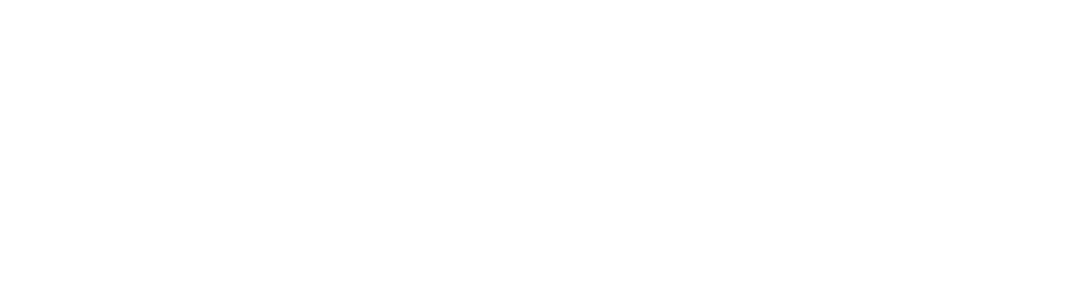
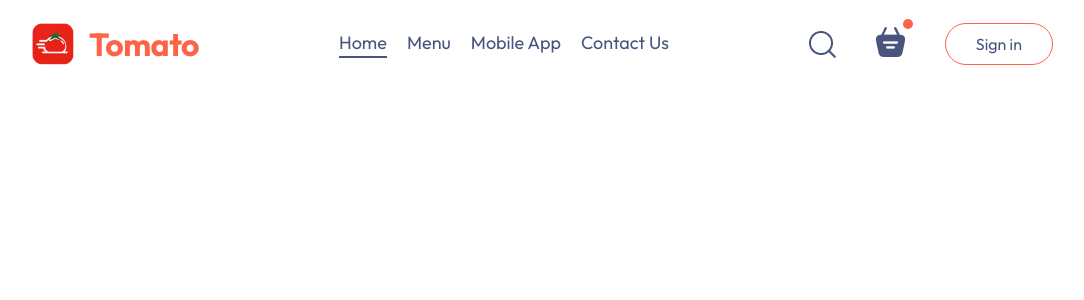
Before and after one commit to mohitpawar12/Tomato-Food_Delivery_Website, a React (Vite) app in the folder Frontend/: page / in a window 1280 px wide. Shown: the top 300 px of the page, without its empty margins (99-1183 px from the left). Built offline with nearby package versions, Linux system fonts and the light colour scheme.

Commit message:
Add navigation bar

```diff
--- a/Frontend/index.html
+++ b/Frontend/index.html
@@ -2,7 +2,7 @@
 <html lang="en">
   <head>
     <meta charset="UTF-8" />
-    <link rel="icon" type="image/svg+xml" href="/favicon.svg" />
+    <link rel="icon" type="image/svg+xml/png" href="/favicon.png" />
     <meta name="viewport" content="width=device-width, initial-scale=1.0" />
     <title>Tomato</title>
   </head>
--- a/Frontend/src/App.jsx
+++ b/Frontend/src/App.jsx
@@ -1,9 +1,10 @@
 import React from 'react'
+import Navbar from './components/Navbar/Navbar'
 
 const App = () => {
   return (
-    <div>
-
+    <div className='app'>
+      <Navbar/>
     </div>
   )
 }
--- /dev/null
+++ b/Frontend/src/components/Navbar/Navbar.css
@@ -0,0 +1,79 @@
+.navbar {
+    padding: 20px 0;
+    display: flex;
+    justify-content: space-between;
+    align-items: center;
+}
+
+.navbar-brand {
+    display: flex;
+    align-items: center;
+    gap: 12px;
+    cursor: pointer;
+}
+
+.navbar-brand .logo-text {
+    color: tomato;
+    font-size: 32px;
+    font-weight: 700;
+    letter-spacing: -0.5px;
+    font-family: 'Outfit';
+}
+
+.navbar .logo {
+    height: 48px;
+    width: auto;
+    object-fit: contain;
+}
+
+.navbar-menu {
+    display: flex;
+    list-style: none;
+    gap: 20px;
+    color: #49557e;
+    font-size: 18px;
+}
+
+.navbar-right {
+    display: flex;
+    align-items: center;
+    gap: 40px;
+}
+
+.navbar button {
+    background: transparent;
+    font-size: 16px;
+    color: #49557e;
+    border: 1px solid tomato;
+    padding: 10px 30px;
+    border-radius: 50px;
+    cursor: pointer;
+    transition: 0.3s;
+}
+
+.navbar button:hover {
+    background-color: #fff4f2;
+}
+
+.navbar .active {
+    padding-bottom: 2px;
+    border-bottom: 2px solid #49557e;
+}
+
+.navbar li {
+    cursor: pointer;
+}
+
+.navbar-search-icon {
+    position: relative;
+}
+
+.navbar-search-icon .dot {
+    position: absolute;
+    min-width: 10px;
+    min-height: 10px;
+    background-color: tomato;
+    border-radius: 5px;
+    top: -8px;
+    right: -8px;
+}
--- /dev/null
+++ b/Frontend/src/components/Navbar/Navbar.jsx
@@ -0,0 +1,40 @@
+import React, { useState } from 'react'
+import './Navbar.css'
+import { assets } from '../../assets/frontend_assets/assets'
+
+const Navbar = () => {
+
+    const [menu, setMenu] = useState("home")
+
+    return (
+        <div className='navbar'>
+
+            <div className="navbar-brand">
+                <img className='logo' src="./favicon.png" alt="logo"  />
+                {/* <img src={assets.logo} alt="logo-text" className="logo-text" /> */}
+                <span className="logo-text">Tomato</span>
+            </div>
+
+            <ul className="navbar-menu">
+                <li onClick={() => setMenu("home")} className={menu === "home" ? "active" : ""}>Home</li>
+                <li onClick={() => setMenu("menu")} className={menu === "menu" ? "active" : ""}>Menu</li>
+                <li onClick={() => setMenu("mobile-app")} className={menu === "mobile-app" ? "active" : ""}>Mobile App</li>
+                <li onClick={() => setMenu("contact-us")} className={menu === "contact-us" ? "active" : ""}>Contact Us</li>
+            </ul>
+
+            <div className="navbar-right">
+                <img src={assets.search_icon} alt="search icon" />
+
+                <div className="navbar-search-icon">
+                    <img src={assets.basket_icon} alt="basket icon" />
+
+                    <div className="dot"></div>
+                </div>
+                <button>Sign in</button>
+            </div>
+
+        </div>
+    )
+}
+
+export default Navbar
--- a/Frontend/src/index.css
+++ b/Frontend/src/index.css
@@ -1,7 +1,10 @@
+@import url('https://fonts.googleapis.com/css2?family=Dancing+Script:wght@400..700&family=Outfit:wght@100..900&family=Poppins:ital,wght@0,100;0,200;0,300;0,400;0,500;0,600;0,700;0,800;0,900;1,100;1,200;1,300;1,400;1,500;1,600;1,700;1,800;1,900&display=swap');
+
 *{
   margin: 0;
   padding: 0;
   box-sizing: border-box;
+  font-family: Outfit;
 }
 
 body{
@@ -12,3 +15,8 @@
   text-decoration: none;
   color: inherit;
 }
+
+.app{
+  width: 80%;
+  margin: auto;
+}
```
Also changed, not shown: Frontend/public/favicon.png (added).
